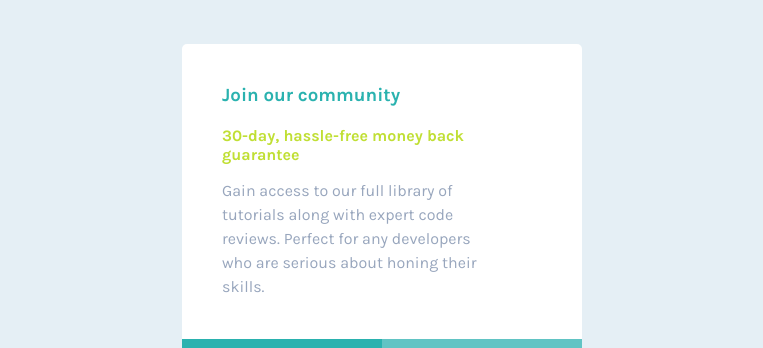
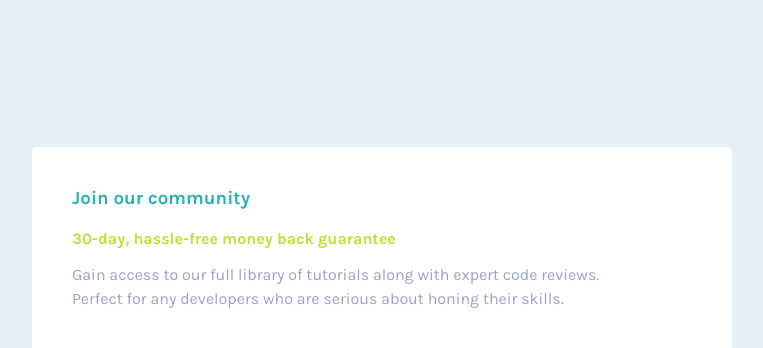
Before and after one commit to mxnuel-en/single-price-grid-component-master, a plain HTML site: page index.html in a window 1536 px wide. Shown: the top 348 px of the page, without its empty margins (386-1149 px from the left). Drawn offline with Linux system fonts and the light colour scheme.

Commit message:
sixth commit

```diff
--- a/style.css
+++ b/style.css
@@ -93,7 +93,7 @@ button {
   font-weight: bold;
 }
 
-@media (min-width: 425px){
+@media (min-width: 768px){
    body{
       height: 100vh;
       justify-content: center;
@@ -103,7 +103,7 @@ button {
    }
    .wrapper {
       margin: 0 auto;
-      width: 400px;
+      width: 700px;
       max-width: 700px;
       display: grid;
       grid-template-columns: 1fr 1fr;
@@ -114,6 +114,9 @@ button {
 }
 
 @media (min-width: 1440px){
+   .wrapper{
+      width: none;
+   }
    .container-one{
       padding: 40px 90px 40px 40px;
       grid-column: span 2;
```
